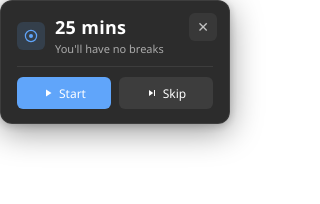
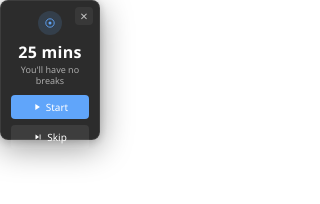
Before and after one commit to givhvy/theclock, an Electron app: page mini.html in a window 320 px wide. Drawn offline with Linux system fonts and the light colour scheme; no server answers.

Commit message:
Update mini mode: resize to 100x140px and remove 'You'll have no breaks' text

```diff
--- a/mini.html
+++ b/mini.html
@@ -20,12 +20,16 @@
         }
 
         .mini-container {
-            width: 230px;
+            width: 100px;
+            height: 140px;
             background: rgba(40, 40, 40, 0.98);
-            border-radius: 12px;
-            padding: 14px 16px;
+            border-radius: 8px;
+            padding: 10px;
             display: flex;
             flex-direction: column;
+            align-items: center;
+            justify-content: space-between;
+            gap: 8px;
             border: 1px solid rgba(255, 255, 255, 0.08);
             box-shadow: 0 8px 32px rgba(0, 0, 0, 0.4), 0 2px 8px rgba(0, 0, 0, 0.2);
             backdrop-filter: blur(40px) saturate(180%);
@@ -34,18 +38,17 @@
 
         .mini-header {
             display: flex;
+            flex-direction: column;
             align-items: center;
-            gap: 10px;
-            margin-bottom: 10px;
-            padding-bottom: 10px;
-            border-bottom: 1px solid rgba(255, 255, 255, 0.08);
+            gap: 6px;
+            width: 100%;
         }
 
         .mini-icon {
-            width: 28px;
-            height: 28px;
+            width: 24px;
+            height: 24px;
             background: rgba(96, 165, 250, 0.15);
-            border-radius: 6px;
+            border-radius: 50%;
             display: flex;
             align-items: center;
             justify-content: center;
@@ -53,18 +56,18 @@
         }
 
         .mini-icon svg {
-            width: 16px;
-            height: 16px;
+            width: 12px;
+            height: 12px;
             color: #60a5fa;
         }
 
         .mini-info {
-            flex: 1;
-            min-width: 0;
+            text-align: center;
+            width: 100%;
         }
 
         .mini-time {
-            font-size: 18px;
+            font-size: 16px;
             font-weight: 600;
             color: #ffffff;
             font-variant-numeric: tabular-nums;
@@ -74,29 +77,32 @@
 
         .mini-label {
             color: rgba(255, 255, 255, 0.6);
-            font-size: 11px;
+            font-size: 9px;
             font-weight: 400;
+            line-height: 1.2;
         }
 
         .mini-controls {
             display: flex;
-            gap: 8px;
+            flex-direction: column;
+            gap: 6px;
+            width: 100%;
             -webkit-app-region: no-drag;
         }
 
         .mini-btn {
-            flex: 1;
-            height: 32px;
+            width: 100%;
+            height: 24px;
             border: none;
-            border-radius: 6px;
+            border-radius: 4px;
             background: rgba(255, 255, 255, 0.08);
             color: #fff;
             cursor: pointer;
             display: flex;
             align-items: center;
             justify-content: center;
-            gap: 5px;
-            font-size: 12px;
+            gap: 4px;
+            font-size: 10px;
             font-weight: 500;
             transition: all 0.15s ease;
             font-family: 'Segoe UI', sans-serif;
@@ -112,8 +118,8 @@
         }
 
         .mini-btn svg {
-            width: 12px;
-            height: 12px;
+            width: 10px;
+            height: 10px;
         }
 
         .mini-btn.primary {
@@ -126,18 +132,18 @@
 
         .close-btn {
             position: absolute;
-            top: 12px;
-            right: 12px;
-            width: 28px;
-            height: 28px;
+            top: 6px;
+            right: 6px;
+            width: 18px;
+            height: 18px;
             border: none;
             background: rgba(255, 255, 255, 0.06);
             color: rgba(255, 255, 255, 0.7);
             cursor: pointer;
-            border-radius: 6px;
+            border-radius: 4px;
             transition: all 0.15s ease;
             -webkit-app-region: no-drag;
-            font-size: 14px;
+            font-size: 10px;
             display: flex;
             align-items: center;
             justify-content: center;
--- a/renderer.js
+++ b/renderer.js
@@ -178,7 +178,7 @@ class FocusTimer {
 
     openMiniMode() {
         const minutes = Math.floor(this.timeRemaining / 60);
-        const label = this.isRunning ? this.sessionLabel.textContent : "You'll have no breaks";
+        const label = this.sessionLabel.textContent;
 
         const data = {
             time: this.timeDisplay.textContent,
```
Also changed, not shown: main.js (+5 -4 lines), styles.css (+39 -27 lines).
